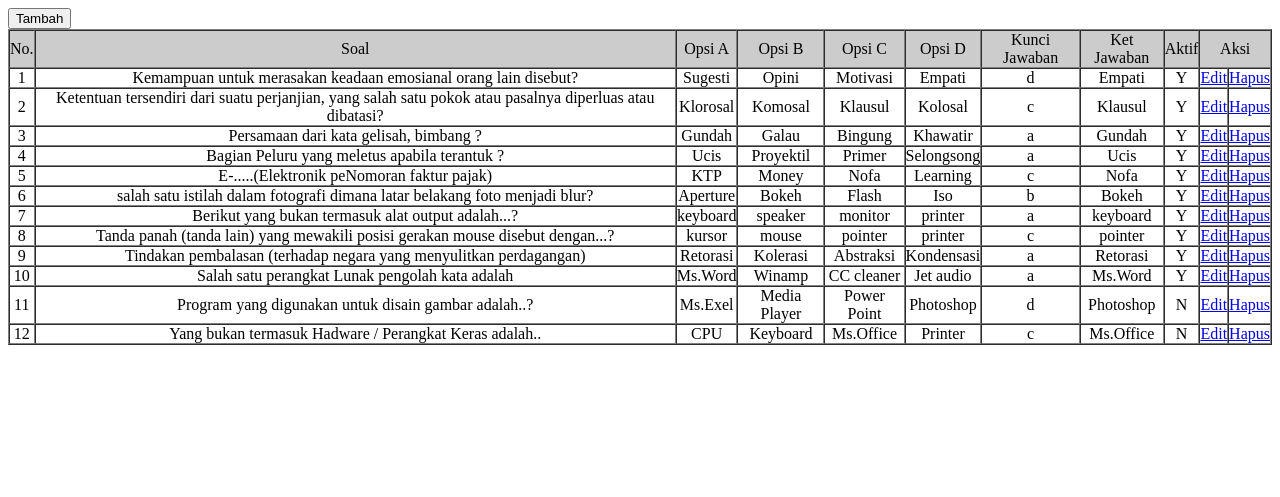
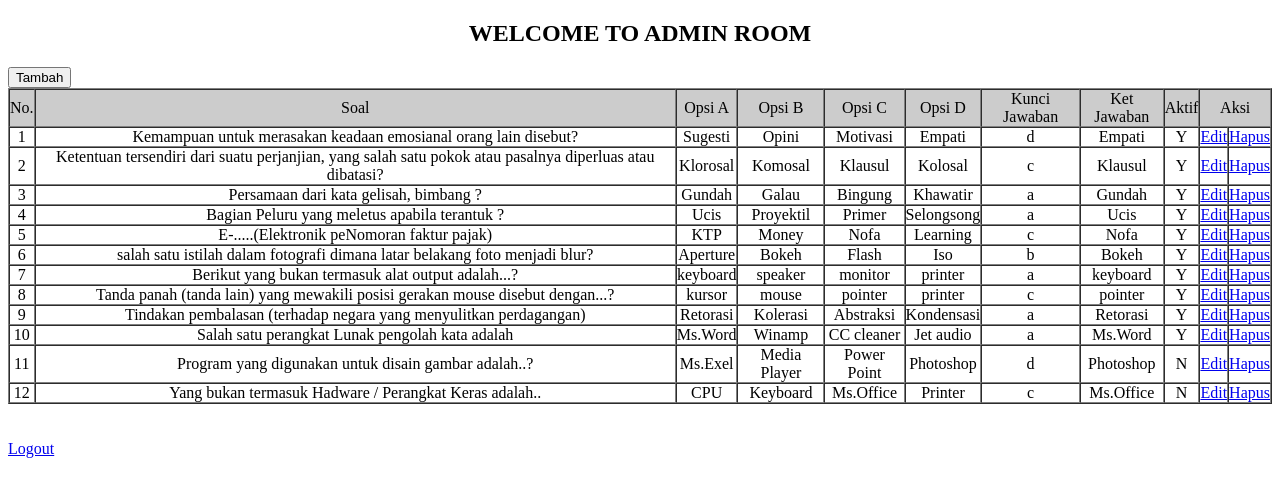
Before and after one commit to exchan3/UAS, a PHP site: page /admin/halaman_admin.php in a window 1280 px wide. Shown: the top 497 px of the page. Run offline with PHP 8.4, Linux system fonts and the light colour scheme; data comes from the database, SQL or seed files in the repository.

Commit message:
Update halaman_admin.php

```diff
--- a/admin/halaman_admin.php
+++ b/admin/halaman_admin.php
@@ -6,6 +6,7 @@
 </head>
 
 <body>
+	<h2><center>WELCOME TO ADMIN ROOM</center></h2>
 	<a href="tambah_soal.php"><button>Tambah</button> </a>
 	<table width="100%" border="1" cellspacing="0" cellpadding="0" align="center" style="text-align: center">
 		<tr>
@@ -43,5 +44,8 @@
 		<?php
 		 $n++; }
 		?>
+	</table>
+	<br><br>
+	<a href="logout.php">Logout</a>
 </body>
 </html>
```
